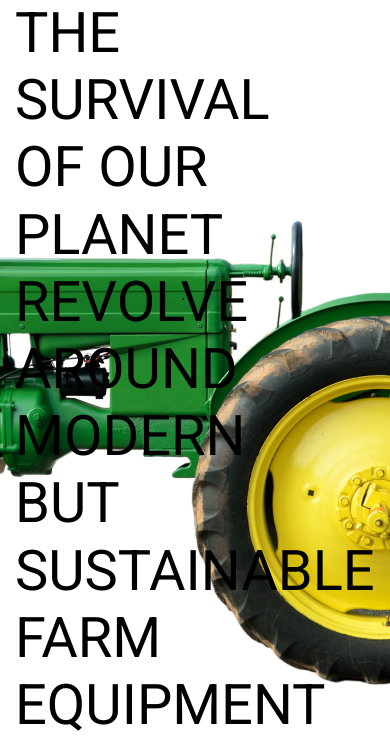
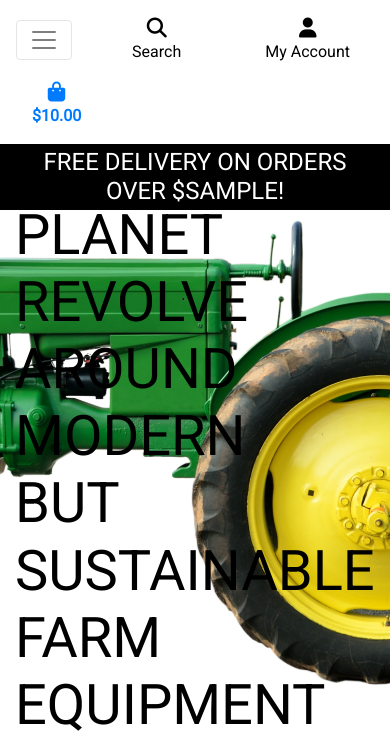
Before and after one commit to Rozdandy/green_equip_ms4, a Django app: template home/templates/home/index.html in a window 390 px wide. Shown: the top 738 px of the page. Run offline with Django 3.2, Linux system fonts and the light colour scheme; the template is opened without the code that fills it: most values are stand-ins (such as "Sample title", 1, 10 or a date in 2020); some libraries are stand-ins or nearby versions.

Commit message:
Added mobile header and main navbar

```diff
--- a/home/templates/home/index.html
+++ b/home/templates/home/index.html
@@ -13,12 +13,12 @@
     <div class="container h-100">
         <div class="row h-100">
             <div class="col-7 col-md-6 my-auto">
-                <h1 class="display-4 logo-font text-black">
+                <h2 class="display-4 logo-font text-black">
                     The Survival of Our Planet Revolve around Modern but Sustainable Farm Equipment
-                </h1>
+                </h2>
                 <div class="my-5">
                     <h4>
-                        <a href="" class="shop-now-button btn btn-lg rounded-0 text-capitalize py-3">Buy Today & Shop Free Tommorrow</a>
+                        <a href="" class="shop-now-button btn btn-lg rounded-0 text-capitalize py-3">Buy Today &amp; Shop Free Tommorrow</a>
                     </h4>
                 </div>
             </div>
--- a/static/css/base.css
+++ b/static/css/base.css
@@ -56,6 +56,10 @@ body {
     border: 1px solid black !important;
 }
 
+.bg-black {
+    background: #000 !important;
+}
+
 /* -------------------------------- Media Queries */
 
 /* Slightly larger container on xl screens */
--- a/templates/base.html
+++ b/templates/base.html
@@ -37,6 +37,8 @@
   </head>
   <body>
     <header class="container-fluid fixed-top">
+
+        <!-- top Navbar -->
         <div id="topnav" class="row bg-white pt-lg-2 d-none d-lg-flex">
             <div class="col-12 col-lg-4 my-auto py-1 py-lg-0 text-center text-lg-left">
                 <a href="{% url 'home' %}" class="nav-link main-logo-link">
@@ -96,6 +98,22 @@
                 </ul>
             </div>
         </div>
+
+        <!-- Second Navbar -->
+        <div class="row bg-white">
+            <nav class="navbar navbar-expand-lg navbar-light w-100">
+                <button class="navbar-toggler" type="button" data-toggle="collapse" data-target="#main-nav" aria-controls="main-nav" aria-expanded="false" aria-label="Toggle navigation">
+                    <span class="navbar-toggler-icon"></span>
+                </button>
+                {% include 'includes/mobile-top-header.html' %}
+                {% include 'includes/main-nav.html' %}
+            </nav>
+        </div>
+        <div id="delivery-banner" class="row text-center">
+            <div class="col bg-black text-white">
+                <h4 class="logo-font my-1">Free delivery on orders over ${{ free_shipping_threshold }}!</h4>
+            </div>
+        </div>
     </header>
 
     {% if messages %}
--- /dev/null
+++ b/templates/includes/main-nav.html
@@ -0,0 +1,52 @@
+<div class="collapse navbar-collapse" id="main-nav">
+    <ul class="navbar-nav w-auto mx-auto">
+        <li class="nav-item dropdown">
+            <a class="logo-font font-weight-bold nav-link text-black mr-5" href="#" id="all-products-link" data-toggle="dropdown" aria-haspopup="true" aria-expanded="false">
+                All Products
+            </a>
+            <div class="dropdown-menu border-0" aria-labelledby="all-products-link">
+                <a href="" class="dropdown-item">By Price</a>
+                <a href="" class="dropdown-item ">By Rating</a>
+                <a href="" class="dropdown-item ">By Category</a>
+                <a href="" class="dropdown-item">All Products</a>
+            </div>
+        </li>
+
+        <li class="nav-item dropdown">
+            <a class="logo-font font-weight-bold nav-link text-black mr-5" href="#" id="clothing-link" data-toggle="dropdown" aria-haspopup="true" aria-expanded="false">
+                Machine Equipment
+            </a>
+            <div class="dropdown-menu border-0" aria-labelledby="clothing-link">
+                <a href="" class="dropdown-item">Tractors</a>
+                <a href="" class="dropdown-item">Planter</a>
+                <a href="" class="dropdown-item">Harvester</a>
+                <a href="" class="dropdown-item">Tillers</a>
+                <a href="" class="dropdown-item">Applicators &amp; Sprayers </a>
+                <a href="" class="dropdown-item">All Equipment</a>
+            </div>
+        </li>
+
+        <li class="nav-item dropdown">
+            <a class="logo-font font-weight-bold nav-link text-black mr-5" href="#" id="homeware-link" data-toggle="dropdown" aria-haspopup="true" aria-expanded="false">
+                Farm Implements
+            </a>
+            <div class="dropdown-menu border-0" aria-labelledby="homeware-link">
+                <a href="" class="dropdown-item">Machine Implements</a>
+                <a href="" class="dropdown-item">Hand Tools</a>
+                <a href="" class="dropdown-item">All Implements</a>
+            </div>
+        </li>
+
+        <li class="nav-item dropdown">
+            <a class="logo-font font-weight-bold nav-link text-black" href="#" id="specials-link" data-toggle="dropdown" aria-haspopup="true" aria-expanded="false">
+                Miscelaneuous
+            </a>
+            <div class="dropdown-menu border-0" aria-labelledby="specials-link">
+                <a href="" class="dropdown-item">Recycled products</a>
+                <a href="" class="dropdown-item">Shirts</a>
+                <a href="" class="dropdown-item">Jeans</a>
+                <a href="" class="dropdown-item">All Miscelaneuous</a>
+            </div>
+        </li>
+    </ul>
+</div>
--- /dev/null
+++ b/templates/includes/mobile-top-header.html
@@ -0,0 +1,56 @@
+<li class="list-inline-item">
+    <a class="text-black nav-link d-block d-lg-none" href="#" id="mobile-search" data-toggle="dropdown" aria-haspopup="true" aria-expanded="false">
+        <div class="text-center">
+            <div><i class="fas fa-search fa-lg"></i></div>
+            <p class="my-0">Search</p>
+        </div>
+    </a>
+    <div class="dropdown-menu border-0 w-100 p-3 rounded-0 my-0" aria-labelledby="mobile-search">
+        <form class="form" method="GET" action="">
+            <div class="input-group w-100">
+                <input class="form-control border border-black rounded-0" type="text" name="q" placeholder="Search our site">
+                <div class="input-group-append">
+                    <button class="form-control form-control btn btn-black border border-black rounded-0" type="submit">
+                        <span class="icon">
+                            <i class="fas fa-search"></i>
+                        </span>
+                    </button>
+                </div>
+            </div>
+        </form>
+    </div>
+</li>
+<li class="list-inline-item dropdown">
+    <a class="text-black nav-link d-block d-lg-none" href="#" id="user-options" data-toggle="dropdown" aria-haspopup="true" aria-expanded="false">
+        <div class="text-center">
+            <div><i class="fas fa-user fa-lg"></i></div>
+            <p class="my-0">My Account</p>
+        </div>
+    </a>
+    <div class="dropdown-menu border-0" aria-labelledby="user-options">
+        {% if request.user.is_authenticated %}
+            {% if request.user.is_superuser %}
+                <a href="{% url 'account_logout' %}" class="dropdown-item">Product Management</a>
+            {% endif %}
+            <a href="" class="dropdown-item">My Profile</a>
+            <a href="{% url 'account_logout' %}" class="dropdown-item">Logout</a>
+        {% else %}
+            <a href="{% url 'account_signup' %}" class="dropdown-item">Register</a>
+            <a href="{% url 'account_login' %}" class="dropdown-item">Login</a>
+        {% endif %}
+    </div>
+</li>
+<li class="list-inline-item">
+    <a class="{% if grand_total %}text-primary font-weight-bold{% else %}text-black{% endif %} nav-link d-block d-lg-none" href="">
+        <div class="text-center">
+            <div><i class="fas fa-shopping-bag fa-lg"></i></div>
+            <p class="my-0">
+                {% if grand_total %}
+                    ${{ grand_total|floatformat:2 }}
+                {% else %}
+                    $0.00
+                {% endif %}
+            </p>
+        </div>
+    </a>
+</li>
```
